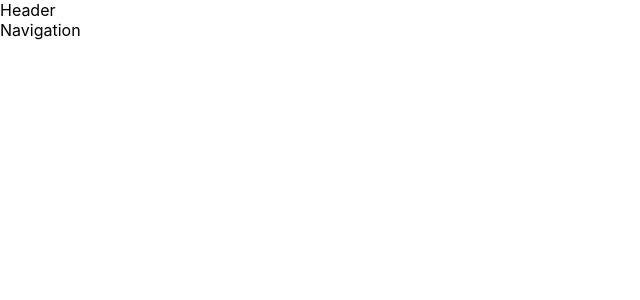
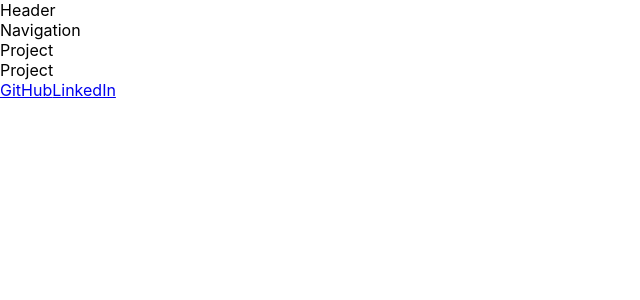
Before and after one commit to josh2100/react-portfolio, a React (Create React App) app: page / in a window 1280 px wide. Shown: the top 300 px of the page, without its empty margins (0-640 px from the left). Built offline with nearby package versions, Linux system fonts and the light colour scheme.

Commit message:
github and linkedin added

```diff
--- a/src/App.js
+++ b/src/App.js
@@ -1,13 +1,17 @@
-import logo from './logo.svg';
 import './App.css';
 import Navigation from './components/Navigation';
 import Header from './components/Header';
+import Project from './components/Project';
+import Footer from './components/Footer';
 
 function App() {
   return (
     <>
       <Header />
       <Navigation />
+      <Project />
+      <Project />
+      <Footer />
     </>
   );
 }
--- /dev/null
+++ b/src/components/Footer/index.js
@@ -0,0 +1,20 @@
+import useState from "react";
+
+function Footer() {
+  return (
+    <footer>
+      <a href="https://github.com/josh2100" target="_blank" rel="noreferrer">
+        GitHub
+      </a>
+      <a
+        href="https://www.linkedin.com/in/joshua-schermann-91621734/"
+        target="_blank"
+        rel="noreferrer"
+      >
+         LinkedIn
+      </a>
+    </footer>
+  );
+}
+
+export default Footer;
--- /dev/null
+++ b/src/components/Project/index.js
@@ -0,0 +1,9 @@
+import useState from 'react';
+
+function Project() {
+    return (
+        <section>Project</section>
+    )
+}
+
+export default Project;
```
